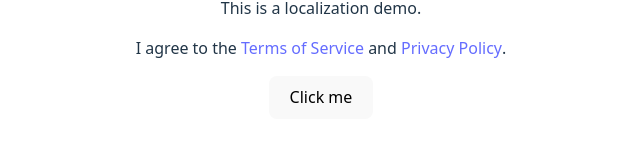
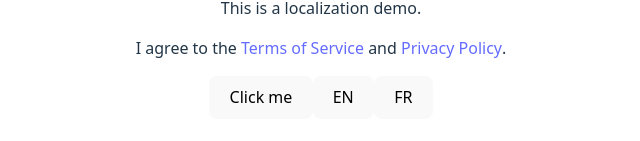
Before and after one commit to nkavt-onthegosystems/react-localization-demo, a React (Vite) app: page / in a window 1280 px wide. Shown: the part 445-586 px from the top of the page, without its empty margins (319-959 px from the left). Built offline with nearby package versions, Linux system fonts and the light colour scheme.

Commit message:
Add language switcher to test the translation

```diff
--- a/src/App.tsx
+++ b/src/App.tsx
@@ -3,7 +3,7 @@ import './App.css'
 import { Trans, useTranslation } from 'react-i18next';
 
 function App() {
-  const { t } = useTranslation();
+  const { t, i18n } = useTranslation();
   const user = { firstName: "Sarah" };
   const [messageCount, setMessageCount] = useState<number>(1);
 
@@ -26,6 +26,8 @@ function App() {
       </p>
 
       <button onClick={handleIncrement}>{t("clickMe")}</button>
+      <button onClick={() => i18n.changeLanguage('en')}>EN</button>
+      <button onClick={() => i18n.changeLanguage('fr')}>FR</button>
     </div>
   );
 }
```
